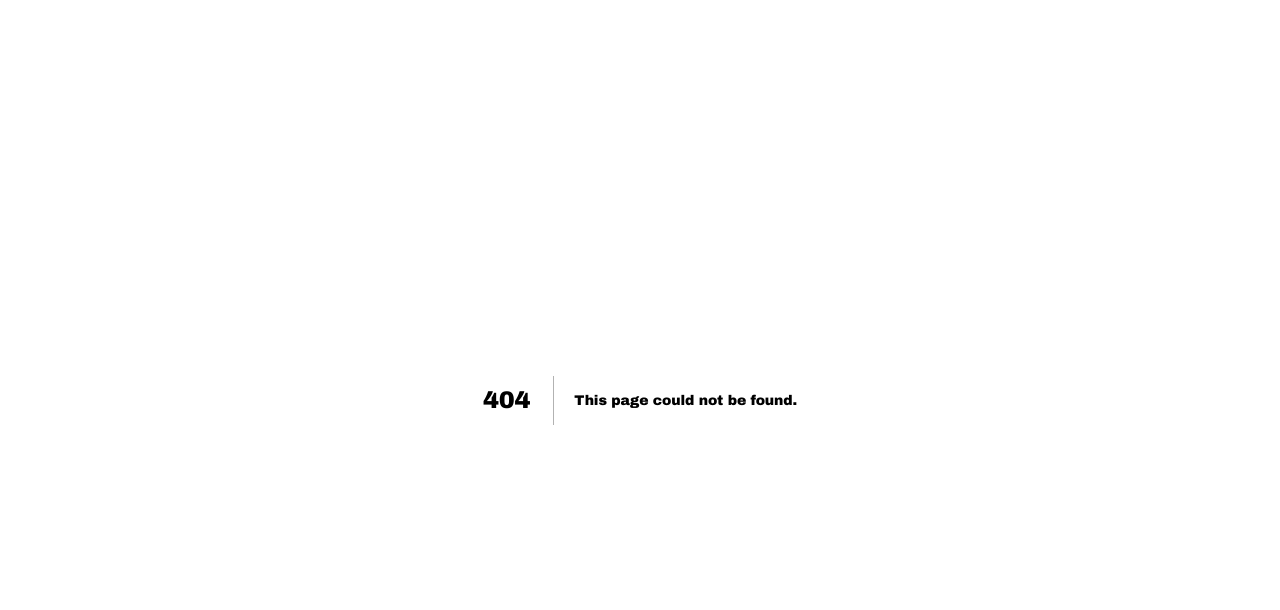
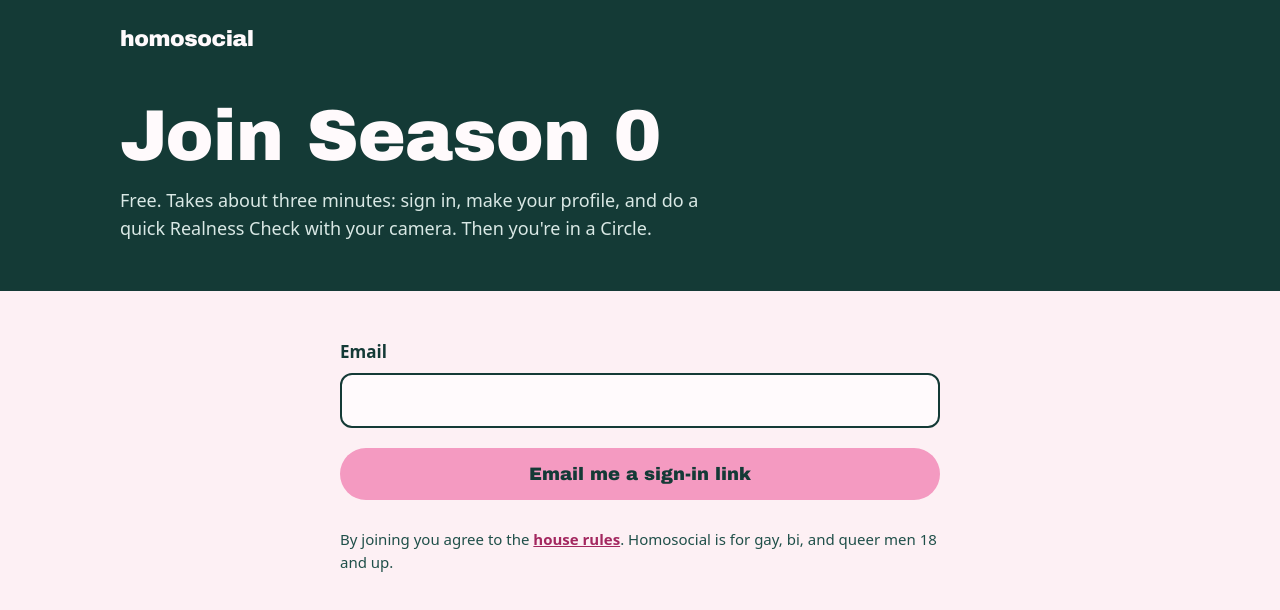
Before and after one commit to jlow2020/homosocial, a Next.js app: page /join in a window 1280 px wide. Before the commit this address had no page. Shown: the top 610 px of the page. Built offline with nearby package versions, Linux system fonts and the light colour scheme; no server answers; a web font is replaced by a local one.

Commit message:
Member app: join and sign in

```diff
--- /dev/null
+++ b/src/app/join/JoinForm.tsx
@@ -0,0 +1,56 @@
+"use client";
+
+import { useActionState } from "react";
+import { joinWithEmail, joinWithGoogle, type JoinState } from "./actions";
+
+export default function JoinForm({ google }: { google: boolean }) {
+  const [state, action, pending] = useActionState<JoinState, FormData>(joinWithEmail, {});
+
+  if (state.sent) {
+    return (
+      <div className="form wrap">
+        <div className="notice">
+          <h2 className="notice-title">Check your email.</h2>
+          <p>
+            We sent a sign-in link to <strong>{state.sent}</strong>. Open it on
+            this phone to keep going. It can take a minute, and sometimes it
+            lands in spam.
+          </p>
+        </div>
+      </div>
+    );
+  }
+
+  return (
+    <div className="form wrap">
+      {google && (
+        <>
+          <form action={joinWithGoogle}>
+            <button className="btn btn-outline btn-full" type="submit">
+              Continue with Google
+            </button>
+          </form>
+          <p className="or">or use your email</p>
+        </>
+      )}
+      <form action={action} className="stack">
+        <label className="field">
+          <span className="label">Email</span>
+          <input className="input" name="email" type="email" required autoComplete="email" />
+        </label>
+        {state.error && (
+          <p className="error" role="alert">
+            {state.error}
+          </p>
+        )}
+        <button className="btn btn-pink btn-full" type="submit" disabled={pending}>
+          {pending ? "Sending your link" : "Email me a sign-in link"}
+        </button>
+      </form>
+      <p className="fine">
+        By joining you agree to the <a href="/rules">house rules</a>. Homosocial
+        is for gay, bi, and queer men 18 and up.
+      </p>
+    </div>
+  );
+}
--- /dev/null
+++ b/src/app/join/actions.ts
@@ -0,0 +1,47 @@
+"use server";
+
+import { headers } from "next/headers";
+import { redirect } from "next/navigation";
+import { getSupabaseAuth, siteOrigin } from "@/lib/supabase-server";
+
+export type JoinState = { sent?: string; error?: string };
+
+export async function joinWithEmail(_prev: JoinState, form: FormData): Promise<JoinState> {
+  const email = String(form.get("email") ?? "").trim().toLowerCase();
+  if (!/^[^\s@]+@[^\s@]+\.[^\s@]+$/.test(email)) {
+    return { error: "That email doesn't look right." };
+  }
+  const auth = await getSupabaseAuth();
+  if (!auth) return { error: "Sign-in isn't connected yet. Add the Supabase keys." };
+
+  const origin = siteOrigin(await headers());
+  const { error } = await auth.auth.signInWithOtp({
+    email,
+    options: { emailRedirectTo: `${origin}/auth/callback`, shouldCreateUser: true },
+  });
+  if (error) {
+    if (error.status === 429) {
+      return { error: "Too many sign-in emails right now. Wait a minute and try again." };
+    }
+    return { error: "We couldn't send your sign-in link. Try again." };
+  }
+  return { sent: email };
+}
+
+export async function joinWithGoogle() {
+  const auth = await getSupabaseAuth();
+  if (!auth) redirect("/join?error=setup");
+  const origin = siteOrigin(await headers());
+  const { data, error } = await auth.auth.signInWithOAuth({
+    provider: "google",
+    options: { redirectTo: `${origin}/auth/callback` },
+  });
+  if (error || !data.url) redirect("/join?error=google");
+  redirect(data.url);
+}
+
+export async function signOut() {
+  const auth = await getSupabaseAuth();
+  await auth?.auth.signOut();
+  redirect("/");
+}
--- /dev/null
+++ b/src/app/join/page.tsx
@@ -0,0 +1,42 @@
+import type { Metadata } from "next";
+import { redirect } from "next/navigation";
+import PageHead from "@/components/PageHead";
+import JoinForm from "./JoinForm";
+import { getMe, nextPath } from "@/lib/supabase-server";
+import { SEASON } from "@/lib/season";
+
+export const metadata: Metadata = { title: `Join ${SEASON.name} | Homosocial` };
+export const dynamic = "force-dynamic";
+
+const errors: Record<string, string> = {
+  google: "Google sign-in didn't work. Try again or use your email.",
+  link: "That sign-in link expired or was already used. Get a new one below.",
+  setup: "Sign-in isn't connected yet.",
+};
+
+export default async function Join({
+  searchParams,
+}: {
+  searchParams: Promise<{ error?: string }>;
+}) {
+  const me = await getMe();
+  if (me) redirect(nextPath(me.profile));
+  const { error } = await searchParams;
+
+  return (
+    <main className="apply-page">
+      <PageHead title={`Join ${SEASON.name}`}>
+        Free. Takes about three minutes: sign in, make your profile, and do a
+        quick Realness Check with your camera. Then you&apos;re in a Circle.
+      </PageHead>
+      {error && errors[error] && (
+        <div className="wrap" style={{ maxWidth: 680, paddingTop: 32 }}>
+          <p className="error" role="alert">
+            {errors[error]}
+          </p>
+        </div>
+      )}
+      <JoinForm google={process.env.GOOGLE_SIGNIN === "on"} />
+    </main>
+  );
+}
```
